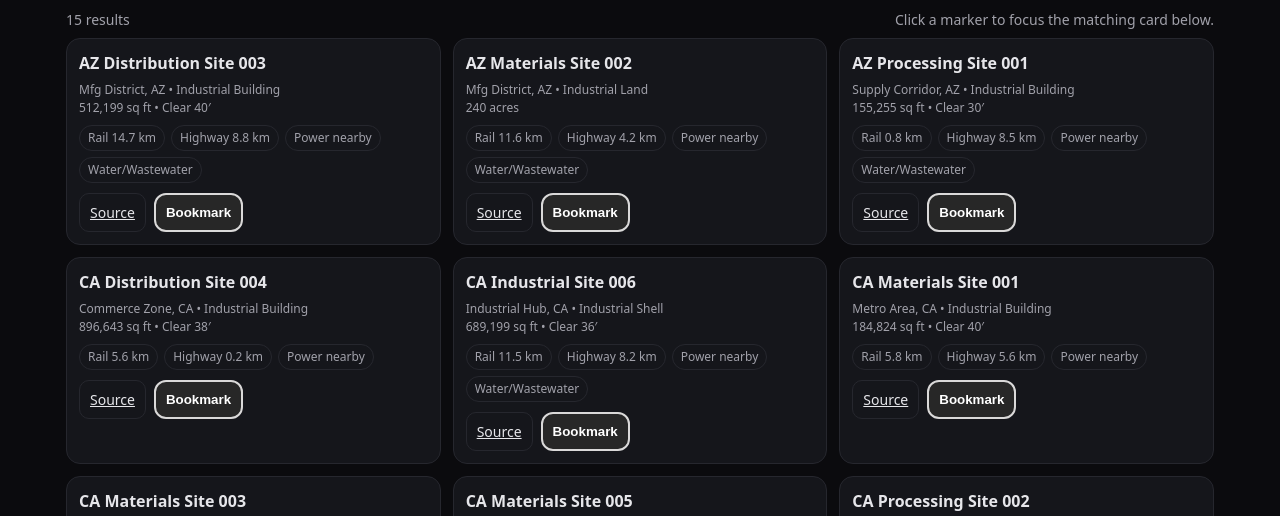
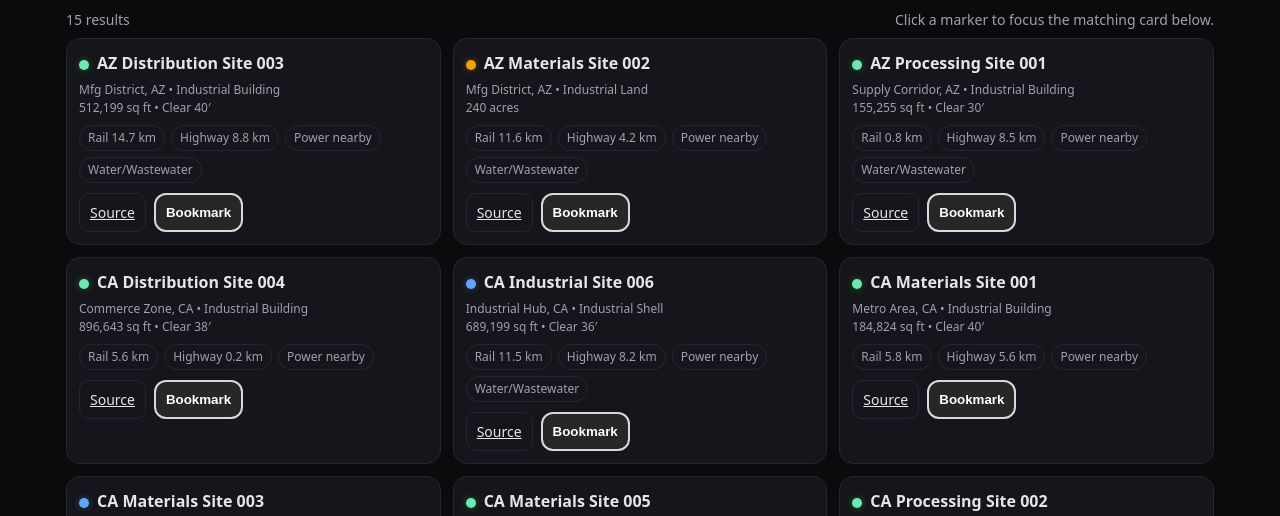
Before and after one commit to RefrigerationUnit/VENUS, a plain HTML site: page index.html in a window 1280 px wide. Shown: the part 528-1044 px from the top of the page. Drawn offline with Linux system fonts and the light colour scheme; some packages are replaced by stand-ins of ours.

Commit message:
style fixes

```diff
--- a/css/styles.css
+++ b/css/styles.css
@@ -163,7 +163,8 @@ select {
   width: 12px;
   height: 12px;
   border-radius: 50%;
-  border: 1px solid #111827;  /* subtle edge for dark base map */
+  border: 0;
+  /* border: 1px solid #111827;  subtle edge for dark base map */
 }
 
 .card { position: relative; }  /* enable absolute positioning inside */
--- a/js/ui.js
+++ b/js/ui.js
@@ -68,9 +68,12 @@ export function renderCards(sites, container = document.getElementById('cards'),
     card.className = 'card';
     card.id = `card-${site.id}`;
     const saved = isBookmarked(site.id);
+
     card.innerHTML = `
-      <h3>${site.name}</h3>
-      <div class="meta">${site.city || ''}${site.city?', ':''}${site.state} • ${label(site.asset_type)}</div>
+        <h3>
+          <span class="type-dot" data-type="${site.asset_type}"></span>${site.name}
+        </h3>
+        <div class="meta">${site.city || ''}${site.city ? ', ' : ''}${site.state} • ${label(site.asset_type)}</div>
         <div class="meta">${fmtSize(site)}${site.clear_height_ft ? ` • Clear ${site.clear_height_ft}′` : ''}</div>
         <div class="tags">
           ${site.rail_distance_km!=null ? `<span class="tag">Rail ${site.rail_distance_km} km</span>`:''}
@@ -80,11 +83,10 @@ export function renderCards(sites, container = document.getElementById('cards'),
         </div>
         <div class="actions">
           <a class="btn ghost" href="${site.source_url || '#'}" target="_blank" rel="noreferrer">Source</a>
-        <button class="btn bookmark" data-bookmark>
-          ${saved ? 'Remove Bookmark' : 'Bookmark'}
-        </button>
+          <button class="btn bookmark" data-bookmark>${saved ? 'Remove Bookmark' : 'Bookmark'}</button>
         </div>
       `;
+
     card.querySelector('[data-bookmark]').onclick = () => {
       const nowSaved = toggleBookmark(site.id);
       if (onBookmarkToggle) onBookmarkToggle(site.id, nowSaved);
```
Lines whose indentation alone changed are shown as unchanged.
